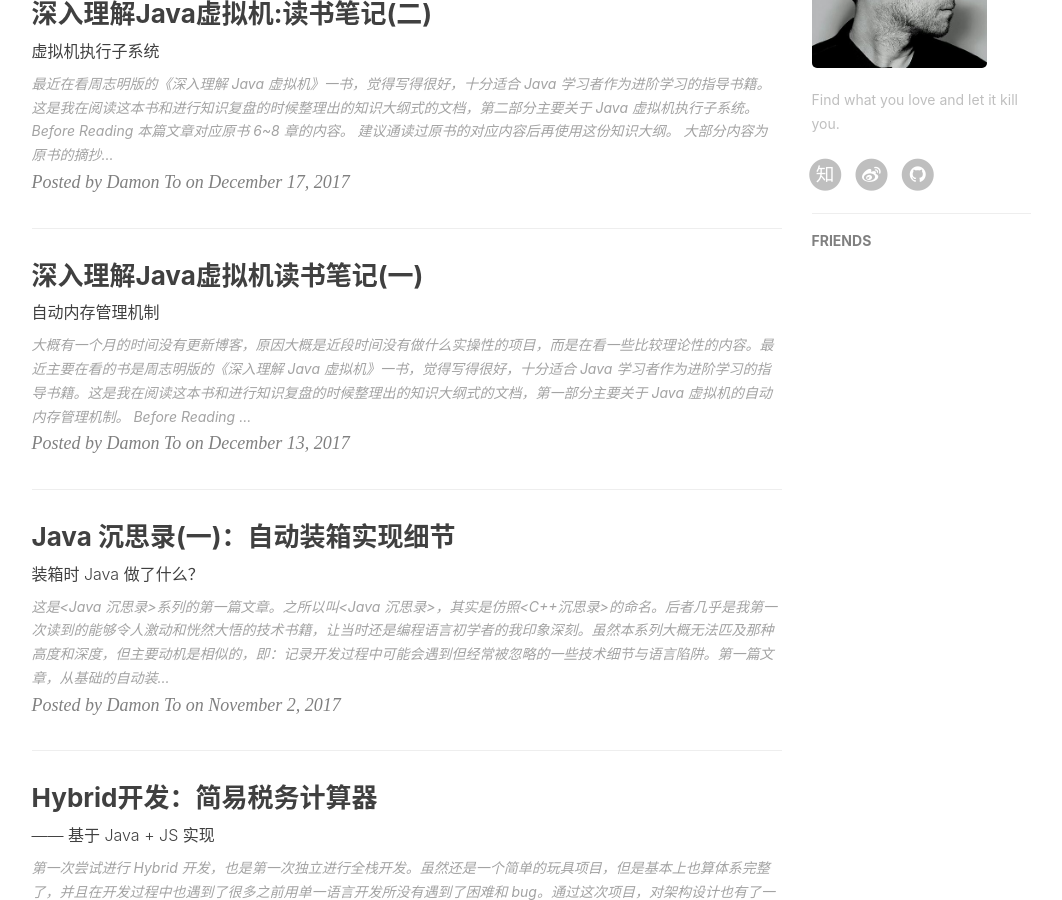
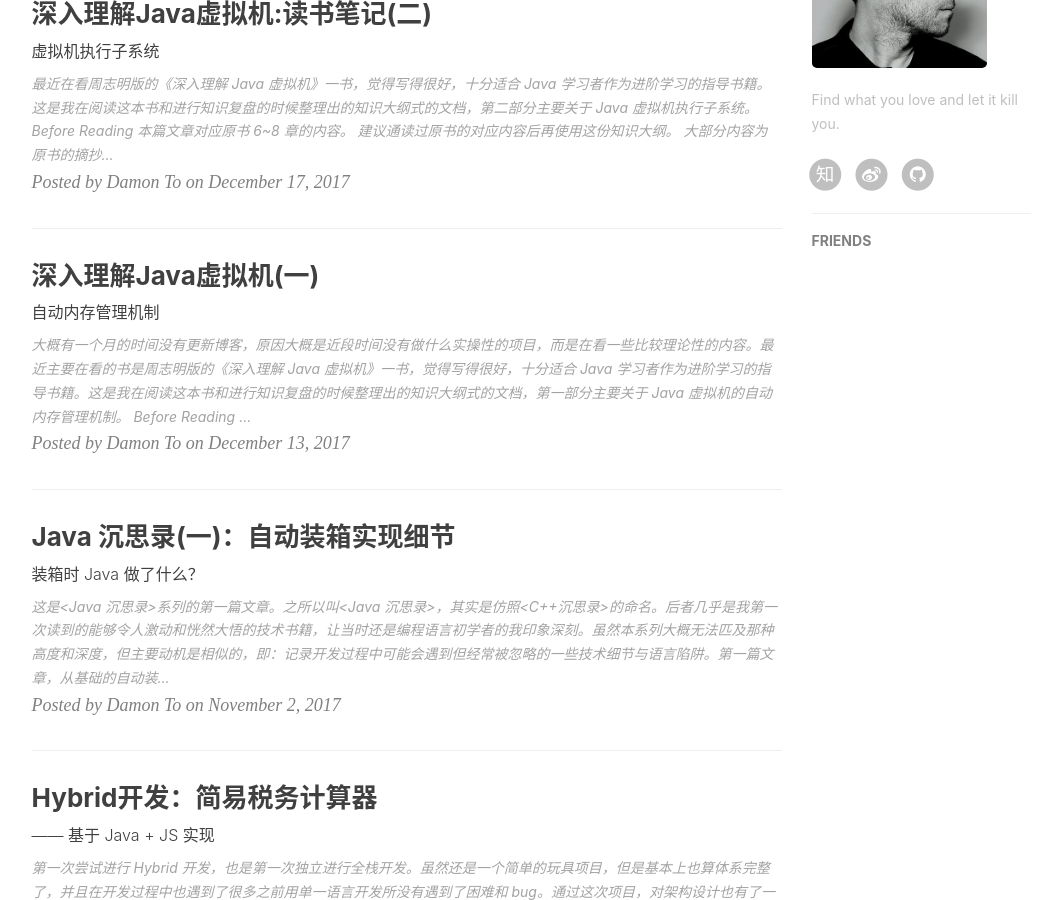
Before and after one commit to duyike/DamonDu.github.io, a Jekyll site: the page built from index.html, in a window 1280 px wide and 900 px high, scrolled down 732 px. Shown: the whole window, without its empty margins (136-1198 px from the left). Built offline with Jekyll 4.4.1, drawn with Linux system fonts in a browser that asks for light colours; nearby versions of some CDN libraries; the list of posts is cut into pages by our own code; comment, search, counter and statistics services are not loaded.

Commit message:
java virtual machine 1

```diff
--- a/_posts/2017-12-13-java-virtual-machine-1.markdown
+++ b/_posts/2017-12-13-java-virtual-machine-1.markdown
@@ -1,6 +1,6 @@
 ---
 layout:     post
-title:      "深入理解Java虚拟机读书笔记(一)"
+title:      "深入理解Java虚拟机(一)"
 subtitle:   "自动内存管理机制"
 date:       2017-12-13 23:00:00
 author:     "Damon To"
```
Also changed, not shown: other parts of _posts/2017-12-13-java-virtual-machine-1.markdown (+0 -2 lines).
